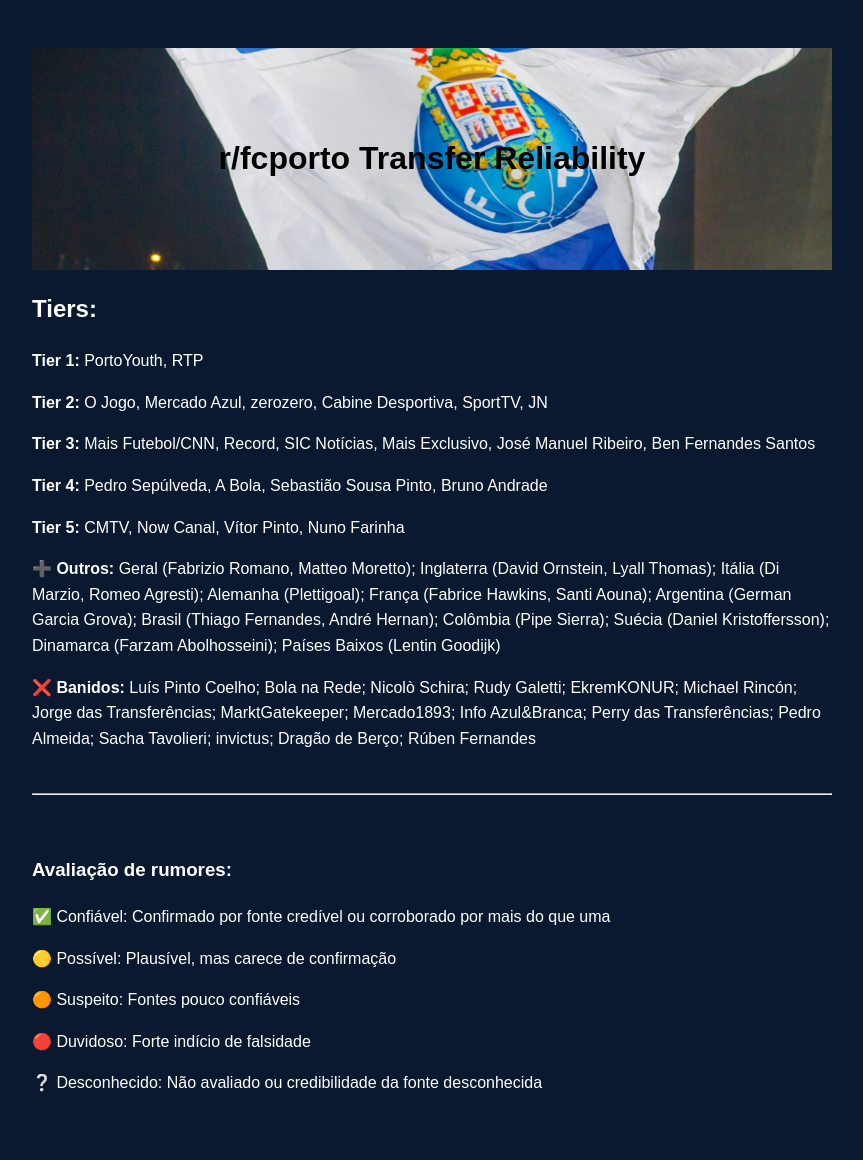
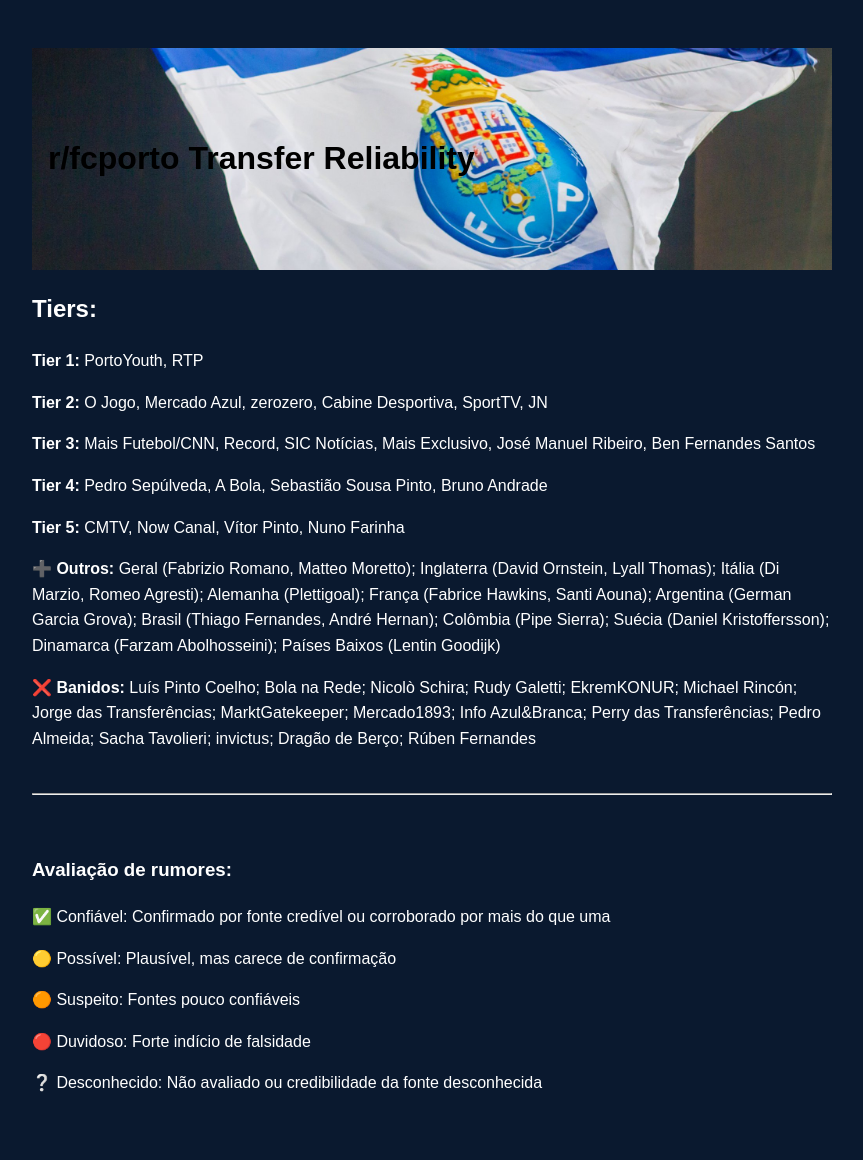
Before and after one commit to Azrial1739/teste-transfer, a Jekyll site: the page built from index.md, in a window 1280 px wide. Shown: the whole page, without its empty margins (208-1071 px from the left). Built offline with Jekyll 4.4.1, drawn with Linux system fonts in a browser that asks for light colours.

Commit message:
Update default.html

```diff
--- a/_layouts/default.html
+++ b/_layouts/default.html
@@ -19,9 +19,9 @@
   .banner {
   background-image: url('{{ site.baseurl }}/banner.jpg');
   background-size: cover;
-  background-position: center 40%;
+  background-position: center 35%;
   padding: 4rem 1rem;
-  text-align: center;
+  text-align: bottom 20%;
   text-shadow: none;
 }
 
```
